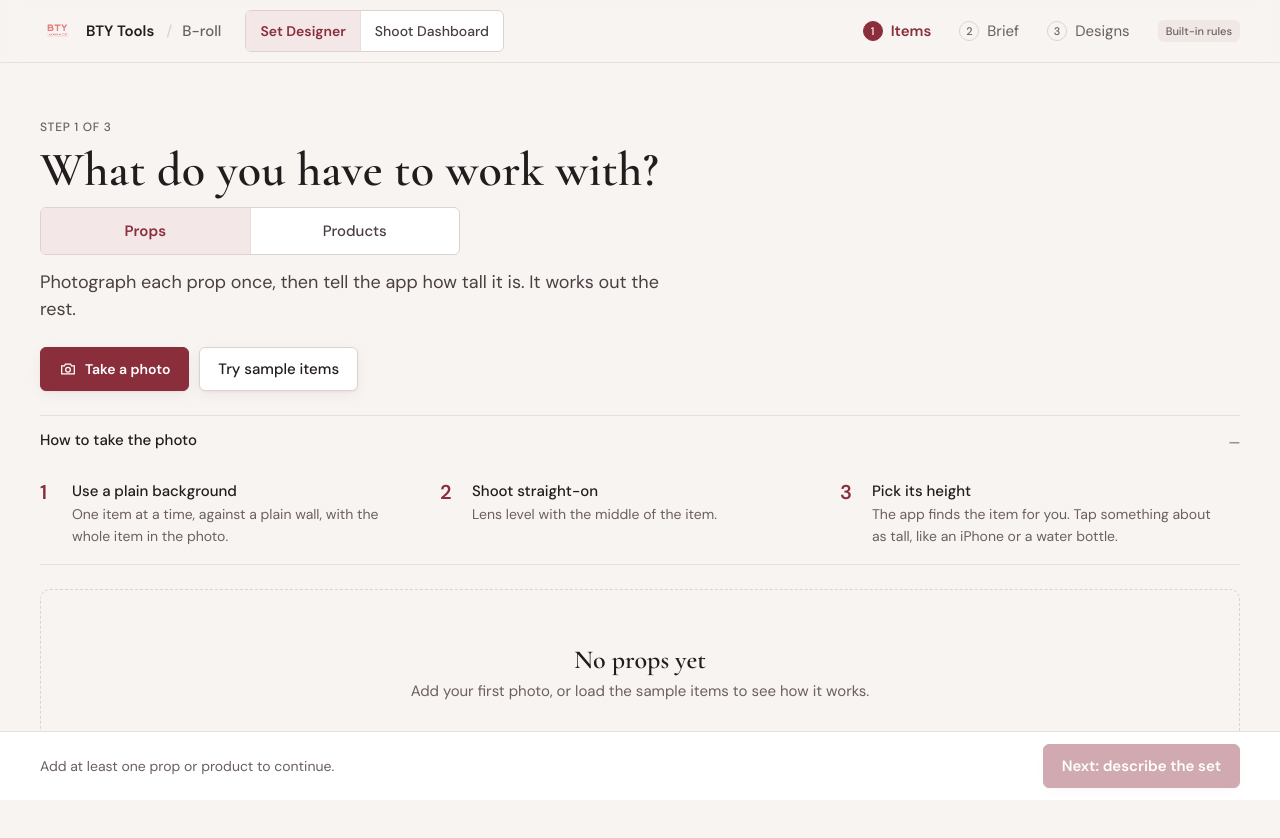
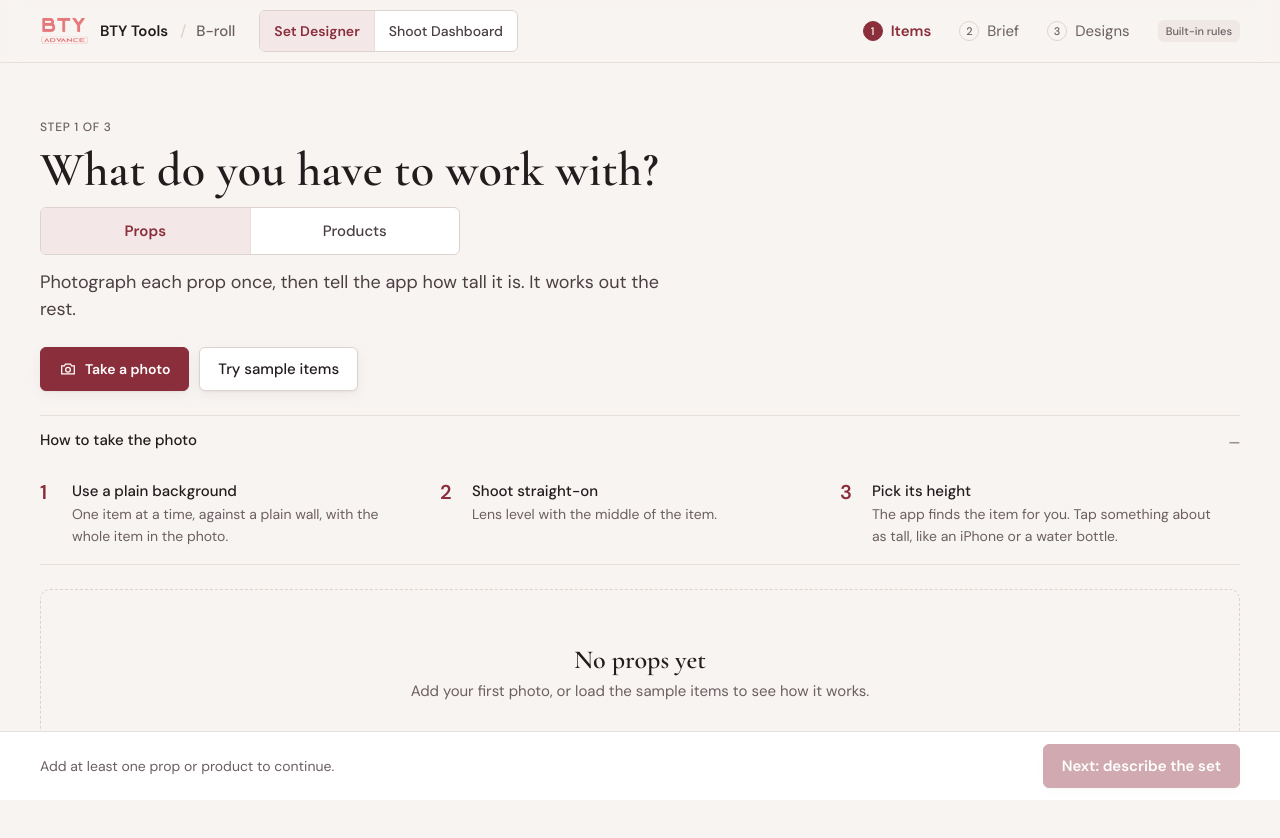
Before and after one commit to btyken/set-designer, a website: page public/index.html in a window 1280 px wide. Drawn offline with nearby package versions, Linux system fonts and the light colour scheme; no server answers.

Commit message:
Trimmed BTY Advance logo so it reads at header size
Co-Authored-By: Claude Opus 5.5 <noreply@anthropic.com>

```diff
--- a/public/css/base.css
+++ b/public/css/base.css
@@ -58,7 +58,7 @@ h3 { font: 500 12px var(--sans); text-transform: uppercase; letter-spacing: 0.06
 .top { padding-top: env(safe-area-inset-top); position: sticky; top: 0; z-index: 5; background: rgb(248 244 241 / .92); backdrop-filter: blur(10px); border-bottom: 1px solid var(--rule); }
 .top-in { max-width: 1240px; margin: 0 auto; padding: 10px 20px; display: flex; align-items: center; gap: 16px; }
 .brand { font: 600 15px var(--sans); color: var(--ink); display: flex; align-items: center; gap: 10px; white-space: nowrap; text-decoration: none; }
-.brand img { width: 36px; height: 36px; object-fit: contain; flex: none; }
+.brand img { height: 30px; width: auto; flex: none; }
 .home-back { width: 34px; height: 34px; border-radius: 999px; display: grid; place-items: center; color: var(--ink); text-decoration: none; flex: none; border: 1px solid var(--rule-strong); background: var(--raised); }
 .home-back:hover { border-color: var(--accent); color: var(--accent); }
 .home-back svg { width: 18px; height: 18px; }
--- a/public/index.html
+++ b/public/index.html
@@ -25,7 +25,7 @@
   <header class="top">
     <div class="top-in">
       <a class="home-back" href="/" aria-label="Back to BTY Tools home" title="BTY Tools home" hidden><svg viewBox="0 0 20 20" fill="none" stroke="currentColor" stroke-width="1.8" stroke-linecap="round" stroke-linejoin="round" aria-hidden="true"><path d="M16 10H4M9 5l-5 5 5 5"/></svg></a>
-      <a class="brand" href="/" aria-label="BTY Tools home"><img src="./brand/logo.webp" alt="BTY Advance" width="36" height="36"><span>BTY Tools</span><em>B-roll</em></a>
+      <a class="brand" href="/" aria-label="BTY Tools home"><img src="./brand/logo-mark.png" alt="BTY Advance" width="50" height="30"><span>BTY Tools</span><em>B-roll</em></a>
       <nav class="seg tool-switch" aria-label="Tools">
         <button data-tool="set-designer" aria-pressed="true">Set Designer</button>
         <button data-tool="shoots" aria-pressed="false">Shoot Dashboard</button>
@@ -266,7 +266,7 @@
 
   <div id="gate" class="gate" hidden>
     <form id="gateForm">
-      <span class="brand"><img src="./brand/logo.webp" alt="BTY Advance" width="36" height="36">B-roll Production Tools</span>
+      <span class="brand"><img src="./brand/logo-mark.png" alt="BTY Advance" width="50" height="30">B-roll Production Tools</span>
       <label>Team passcode<input id="gateInput" type="password" autocomplete="current-password" required></label>
       <p id="gateMsg" class="error" role="alert"></p>
       <button class="btn primary">Enter</button>
```
Also changed, not shown: public/brand/logo-mark.png (added), public/brand/logo.png (deleted), public/brand/logo.webp (deleted).
